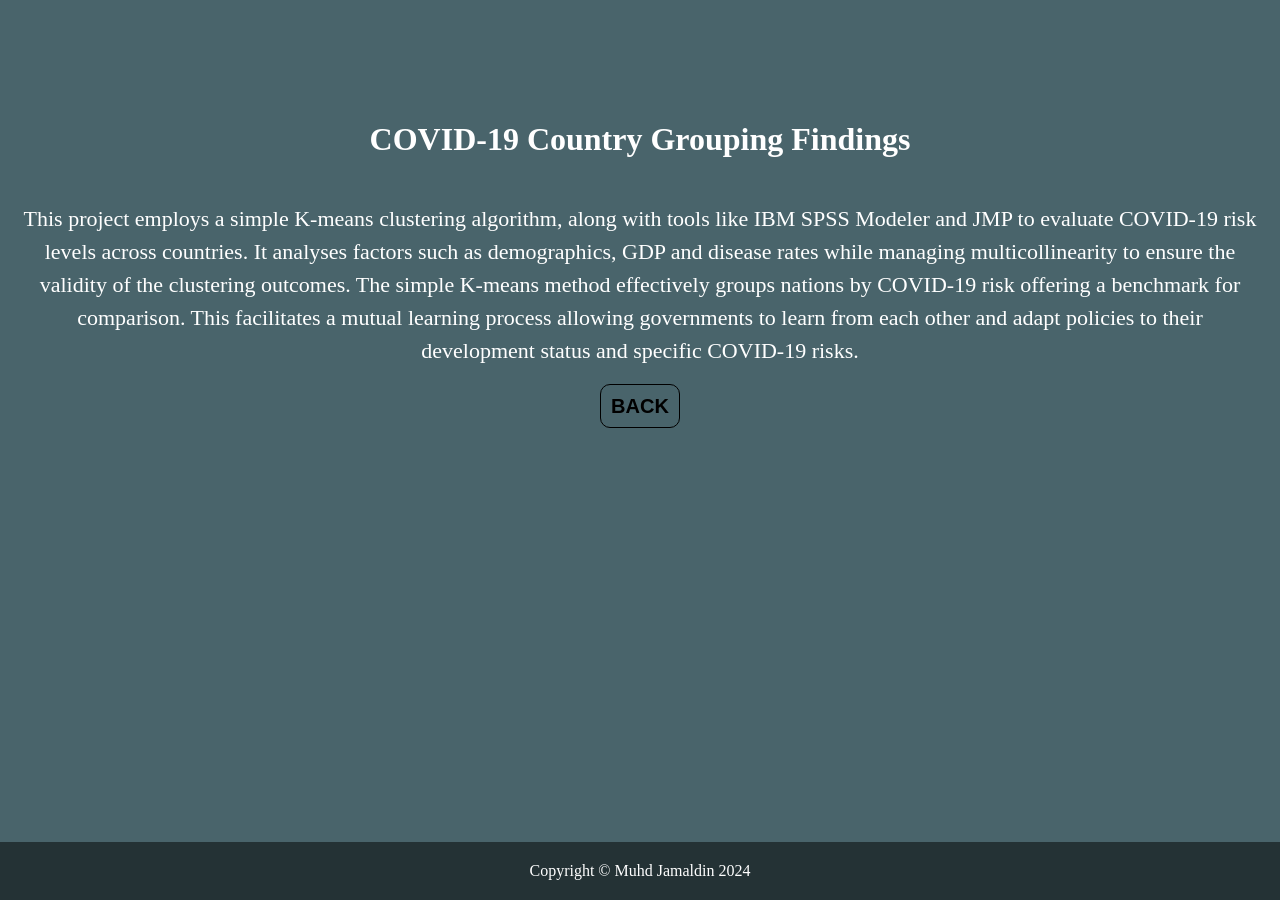
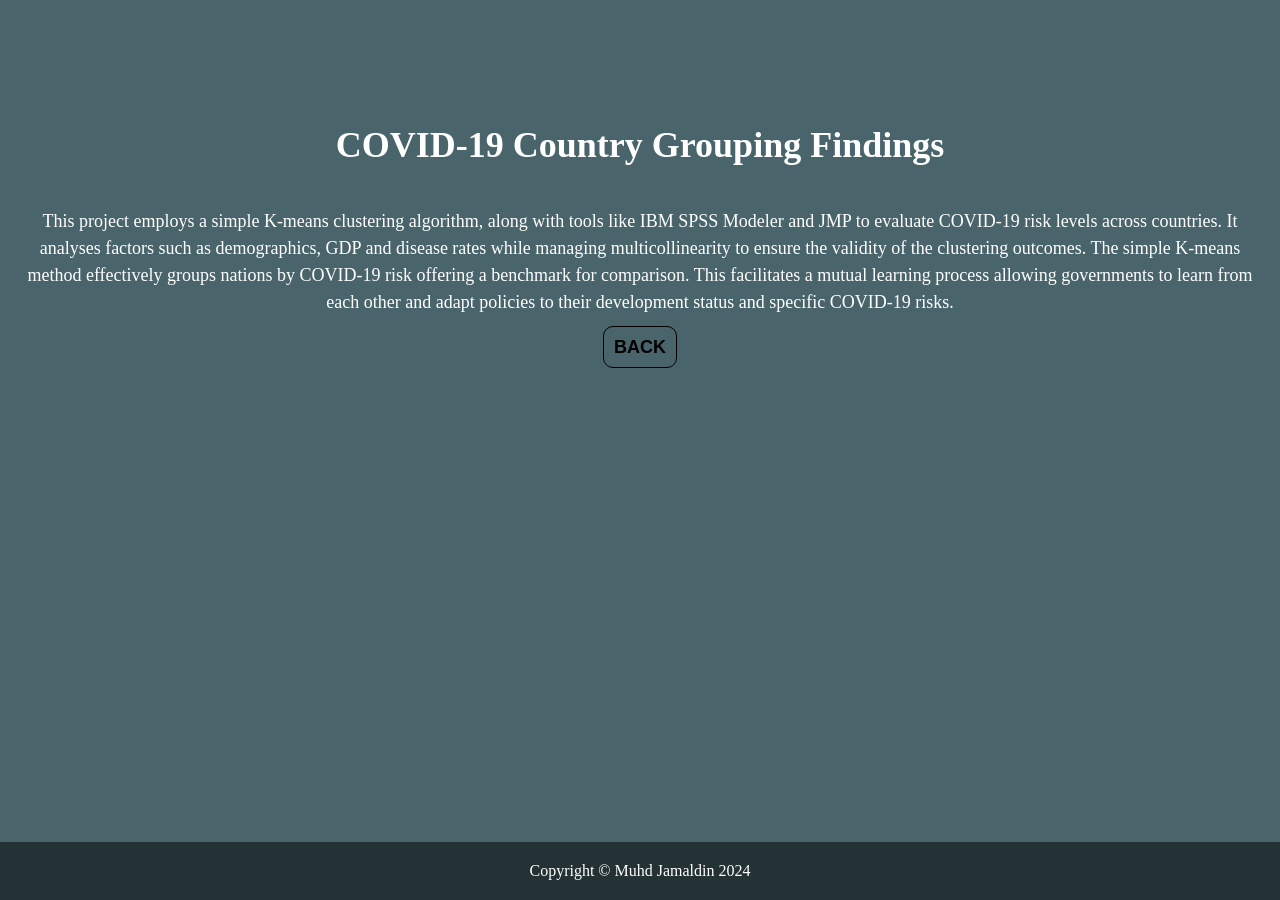
Before and after one commit to Md-Khid/Md-Khid, a Jekyll site: the page 1.html, which Jekyll copies as it is, in a window 1280 px wide. Built offline with Jekyll 4.4.1, drawn with Linux system fonts in a browser that asks for light colours.

Commit message:
Update 1.html

```diff
--- a/1.html
+++ b/1.html
@@ -6,34 +6,37 @@
     <title>COVID-19 Country Grouping</title>
     <style>
         html, body {
-            height: 100%; /* Set the height to take full viewport height */
-            margin: 0; /* Reset default margin */
-            display: flex; /* Enable flexbox */
-            flex-direction: column; /* Stack elements vertically */
+            height: 100%;
+            margin: 0;
+            display: flex;
+            flex-direction: column;
         }
         body {
             background-image: url("background.jpg");
             background-size: cover;
             color: white;
             font-family: "Century Schoolbook", serif;
-            font-weight: lighter; /* Make font thinner for all text */
-            position: relative; /* Set position to relative for footer positioning */
+            font-weight: lighter;
+            position: relative;
         }
         .intro {
             padding-top: 100px;
             text-align: center;
         }
+        .intro h1.brand-heading {
+            font-size: 36px; /* Decreased font size for header */
+        }
         .container {
-            flex: 1; /* Allow container to grow and fill available space */
-            padding: 0 20px; /* Padding for content */
+            flex: 1;
+            padding: 0 20px;
         }
         .container p {
-            font-size: 22px;
+            font-size: 18px; /* Decreased font size for content */
             text-align: center;
             line-height: 1.5;
         }
         .back-link {
-            font-size: 20px;
+            font-size: 18px;
             color: black;
             text-decoration: none;
             border: 0.5px solid black;
@@ -46,13 +49,13 @@
         }
         footer {
             text-align: center;
-            position: relative; /* Footer will be at the end of content */
-            width: 100%; /* Ensure footer spans the full width */
-            padding: 20px 0; /* Add padding to footer */
-            background-color: rgba(0, 0, 0, 0.5); /* Semi-transparent background color for readability */
+            position: relative;
+            width: 100%;
+            padding: 20px 0;
+            background-color: rgba(0, 0, 0, 0.5);
         }
         footer p {
-            margin: 0; /* Remove default margin from paragraph inside footer */
+            margin: 0;
         }
     </style>
 </head>
```
